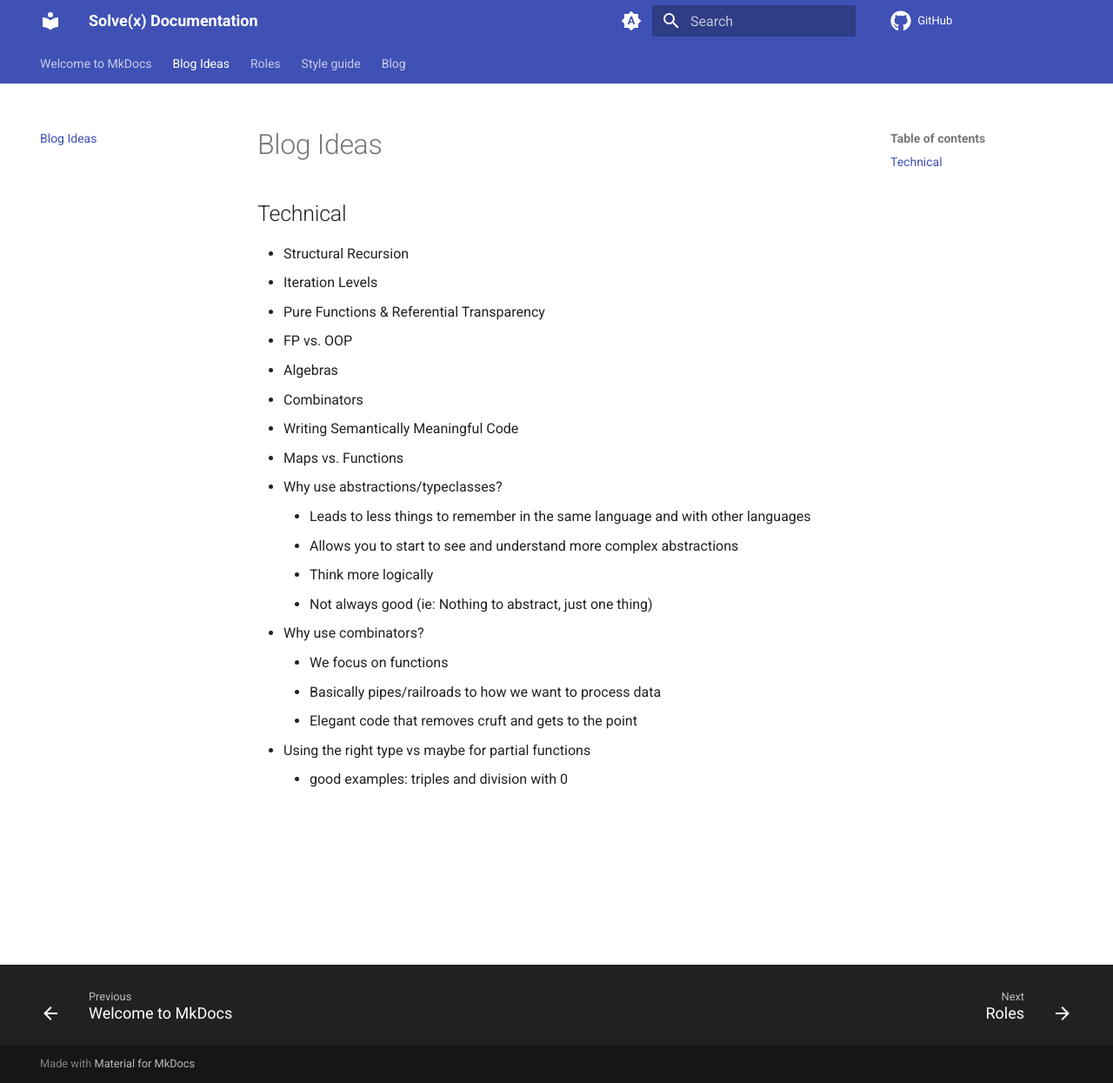
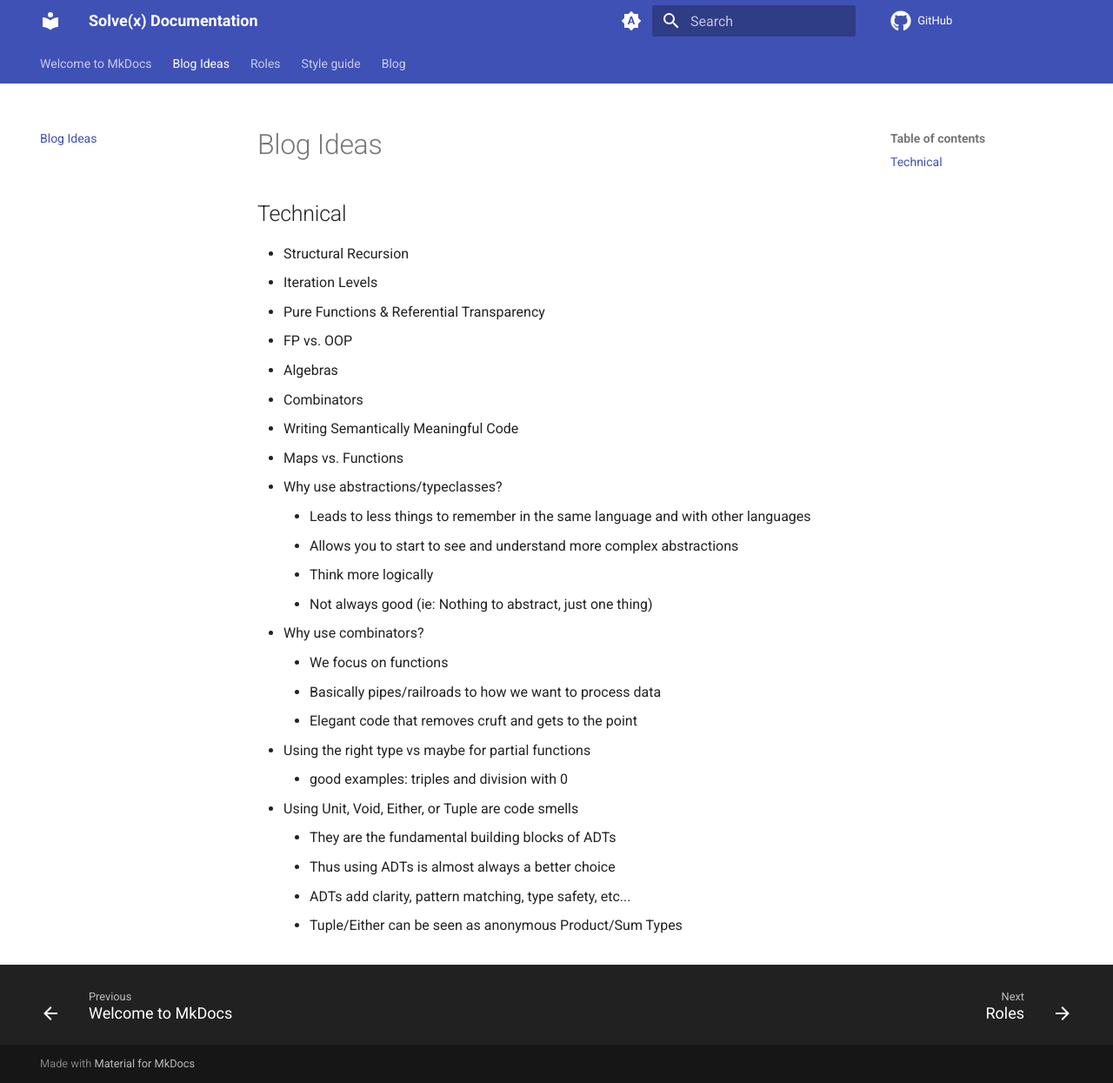
Before and after one commit to solvex-software/solvex-internal-documentation, an MkDocs documentation site: the page built from docs/blog-ideas.md, in a window 1280 px wide and 1245 px high. Shown: the whole window at 87% size. Built offline with MkDocs 1.6.1 and Material for MkDocs 9.7.7, drawn with Linux system fonts in a browser that asks for light colours; comment, search, counter and statistics services are not loaded.

Commit message:
Update blog-ideas.md

```diff
--- a/docs/blog-ideas.md
+++ b/docs/blog-ideas.md
@@ -20,3 +20,8 @@
     - Elegant code that removes cruft and gets to the point
 - Using the right type vs maybe for partial functions
     - good examples: triples and division with 0
+- Using Unit, Void, Either, or Tuple are code smells
+    - They are the fundamental building blocks of ADTs
+    - Thus using ADTs is almost always a better choice
+    - ADTs add clarity, pattern matching, type safety, etc...
+    - Tuple/Either can be seen as anonymous Product/Sum Types
```
